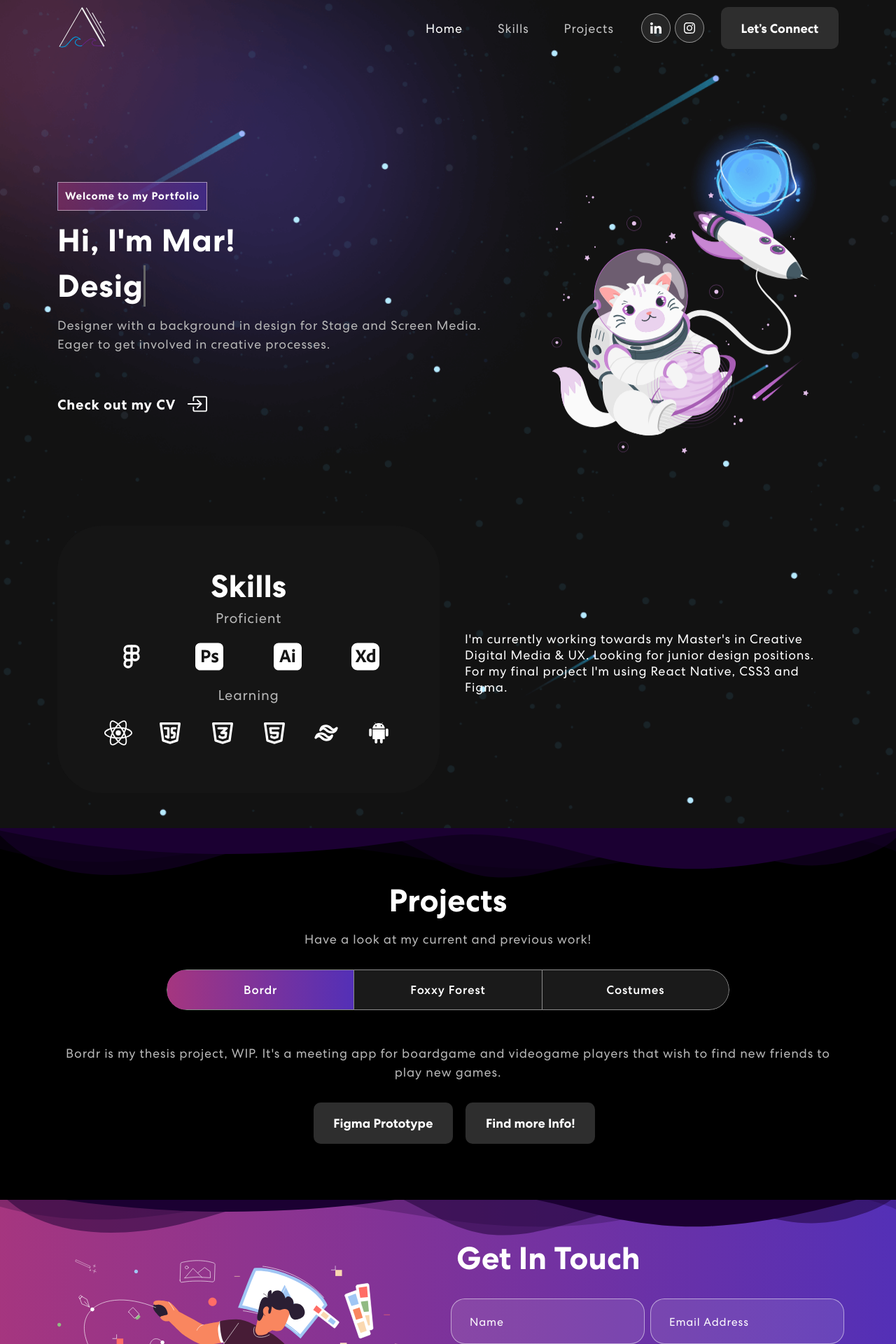
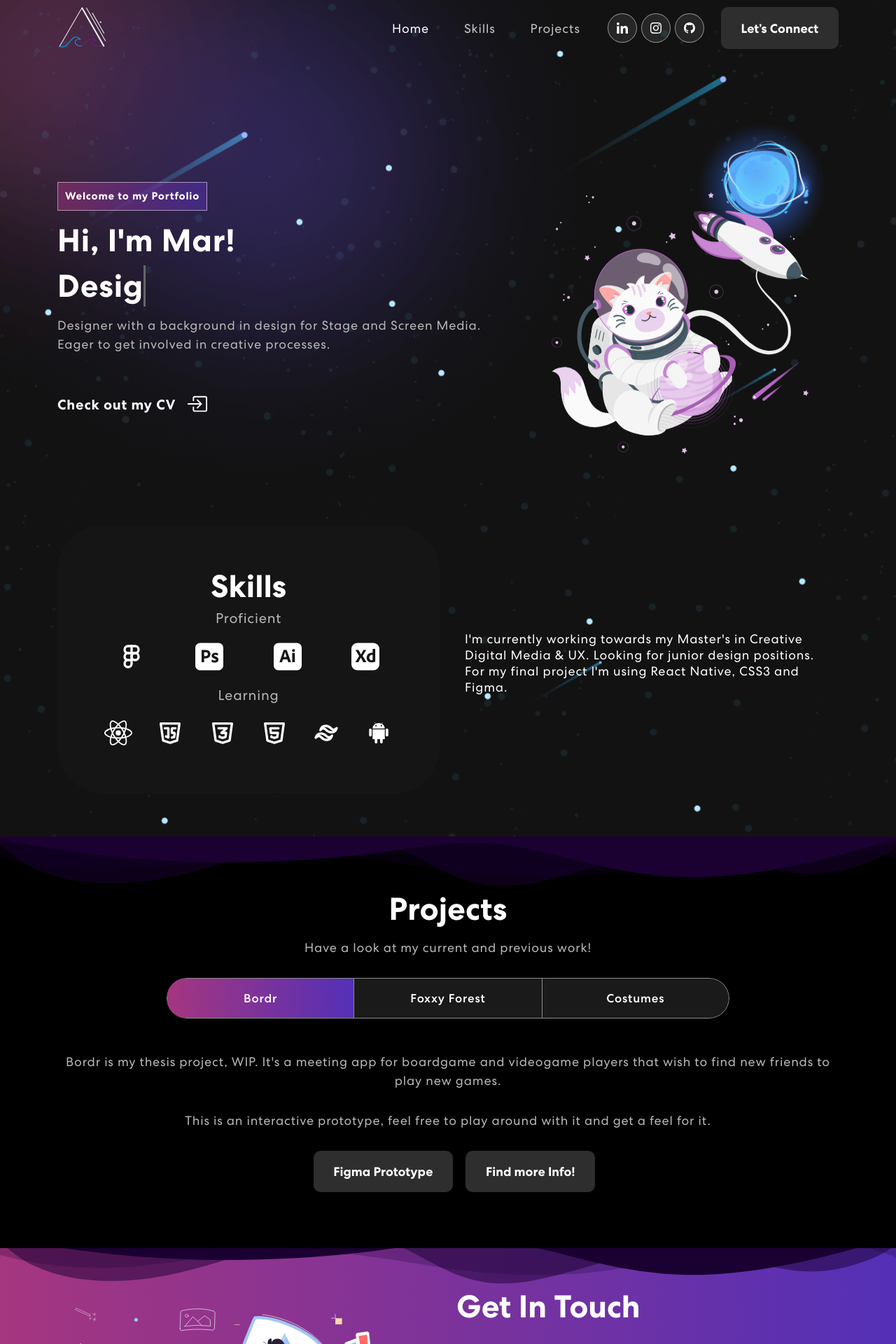
Before and after one commit to Nyxiia/portfolio, a React (Create React App) app: page / in a window 1280 px wide. Shown: the top 1920 px of the page at 70% size. Built offline with nearby package versions, Linux system fonts and the light colour scheme.

Commit message:
Added new CV and github

```diff
--- a/src/components/Banner.js
+++ b/src/components/Banner.js
@@ -67,7 +67,7 @@ export const Banner = () => {
                 Eager to get involved in creative processes.
               </p>
               <button>
-                <a href="https://drive.google.com/file/d/18M5VpeF0xjXkVt4aegIx-rtJWzekVmo9/view?usp=sharing" target="_blank" style={{ color: "white", textDecoration: "none" }}>
+                <a href="https://drive.google.com/file/d/1Kxkaz-3tK-rkKtqGbN7OGppwXintEdBc/view?usp=sharing" target="_blank" style={{ color: "white", textDecoration: "none" }}>
                   Check out my CV <BoxArrowInRight size={30} style={{ marginTop: "-5" }} />
                 </a>
               </button>
--- a/src/components/NavBar.js
+++ b/src/components/NavBar.js
@@ -3,6 +3,7 @@ import { Navbar, Nav, Container } from "react-bootstrap";
 import logo from "../assets/img/logo.svg";
 import navIcon1 from "../assets/img/nav-icon1.svg";
 import navIcon3 from "../assets/img/nav-icon3.svg";
+import githubLogo from "../assets/img/github-logo.svg";
 
 export const NavBar = () => {
   const [activeLink, setActiveLink] = useState("home");
@@ -67,6 +68,9 @@ export const NavBar = () => {
               <a href="https://www.instagram.com/marblay_design/" target="_blank">
                 <img src={navIcon3} alt="" />
               </a>
+              <a href="https://github.com/Nyxiia" target="_blank">
+                <img src={githubLogo} alt="" />
+              </a>
             </div>
             <button className="connect-btn" onClick={() => setExpanded(false)}>
               <a href="#connect" style={{ color: "white", textDecoration: "none" }}>
--- a/src/components/Projects.js
+++ b/src/components/Projects.js
@@ -32,6 +32,7 @@ export const Projects = () => {
                   <Tab.Content>
                     <Tab.Pane eventKey="first">
                       <p>Bordr is my thesis project, WIP. It's a meeting app for boardgame and videogame players that wish to find new friends to play new games.</p>
+                      <p>This is an interactive prototype, feel free to play around with it and get a feel for it.</p>
                       <div
                         style={{
                           display: "flex",
@@ -67,7 +68,7 @@ export const Projects = () => {
                     </Tab.Pane>
                     <Tab.Pane eventKey="second">
                       <p>
-                        Foxxy Forest is an Android game made with Unity. This project was made during my second semester of my Master's. <br /> Used C#, Illustrator and Aseprite.
+                        Foxxy Forest is an Android game made with Unity. This project was made during my second semester of my Masters. <br /> Used C#, Illustrator and Aseprite.
                       </p>
                       <div className="youtube-container">
                         <iframe
--- a/src/components/Skills.js
+++ b/src/components/Skills.js
@@ -68,6 +68,12 @@ export const Skills = () => {
                 </p>
               </Row>
             </Container>
+
+            <Container className="skillsText">
+              <Row>
+                <p></p>
+              </Row>
+            </Container>
           </Col>
         </Row>
       </Container>
```
Also changed, not shown: src/assets/img/github-logo.svg (added).
